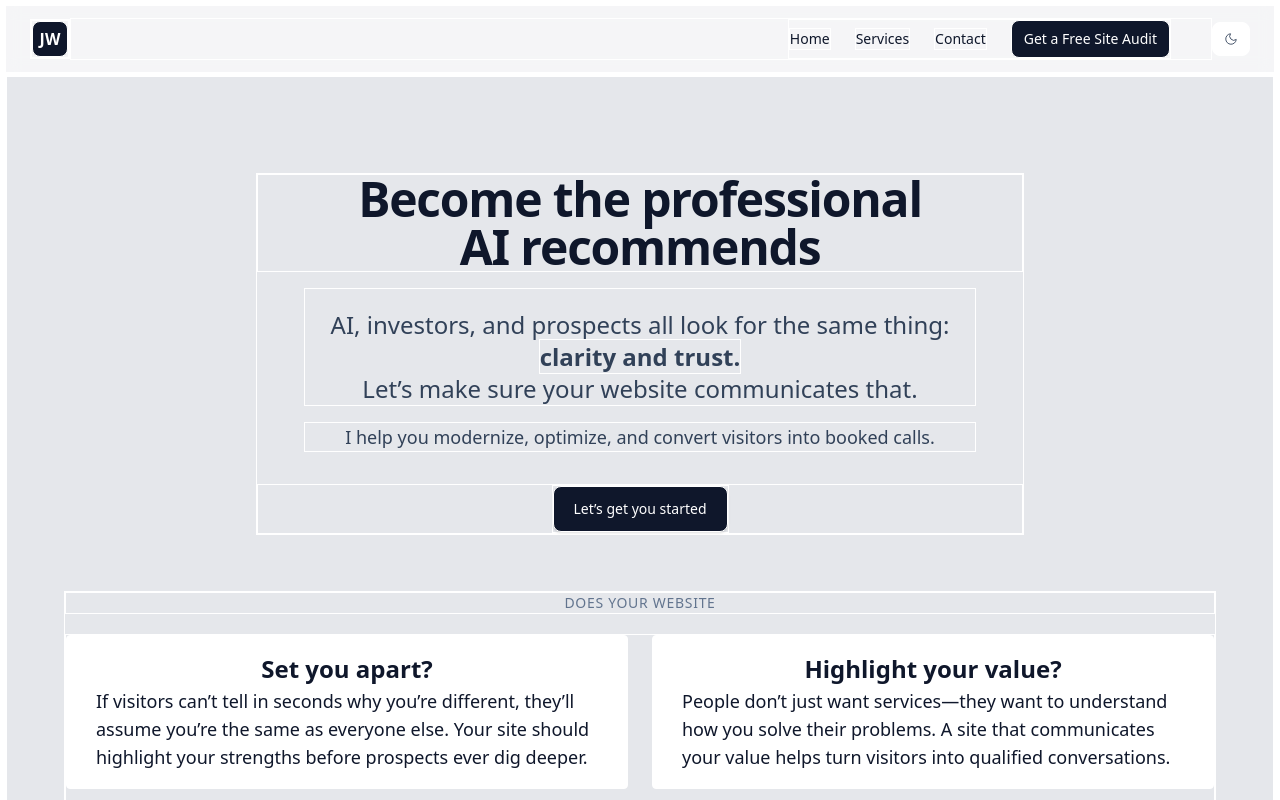
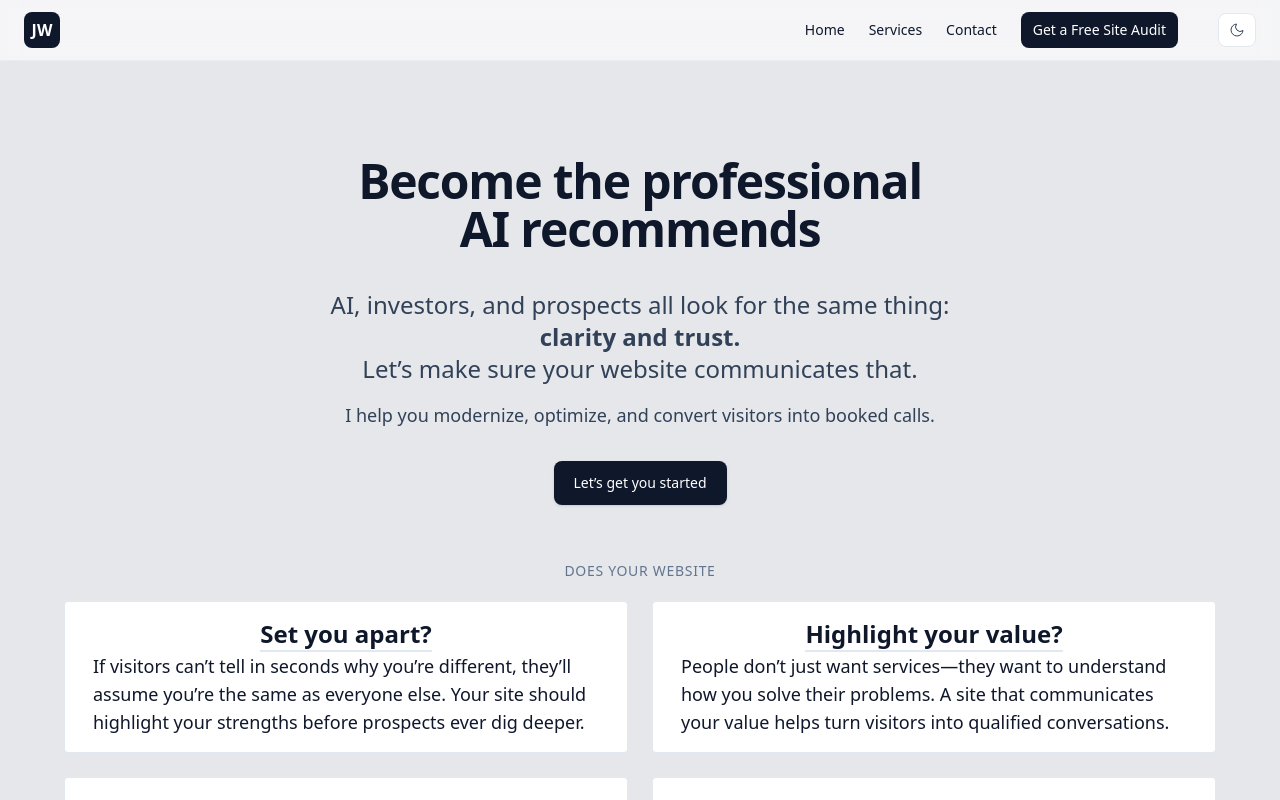
Before and after one commit to m4cbeth/warpofolio, a Next.js app: page / in a window 1280 px wide. Shown: the top 800 px of the page. Built offline with nearby package versions, Linux system fonts and the light colour scheme.

Commit message:
finished header. Dynmaically changes from Larg, med, sm and xs, From full, to minus button, to nav in dropdown. Theme toggle always top right. Nicely done.

```diff
--- a/package.json
+++ b/package.json
@@ -10,6 +10,7 @@
   },
   "dependencies": {
     "@next/third-parties": "^15.5.4",
+    "@radix-ui/react-dropdown-menu": "^2.1.16",
     "@sendgrid/mail": "^8.1.6",
     "@vercel/analytics": "^1.5.0",
     "@vercel/speed-insights": "^1.2.0",
--- a/src/app/globals.css
+++ b/src/app/globals.css
@@ -2,8 +2,8 @@
 @import "tw-animate-css";
 
 * {
-  border: 1px solid black !important;
-  border: 1px solid white !important;
+  /* border: 1px solid black !important;
+  border: 1px solid white !important; */
 }
 
 @custom-variant dark (&:is(.dark *));
--- a/src/components/MainNav.tsx
+++ b/src/components/MainNav.tsx
@@ -3,22 +3,28 @@
 import Link from "next/link";
 import { ThemeToggle } from "@/components/ThemeToggle";
 
-export function MainNav() {
+type MainNavProps = {
+  orientation?: "horizontal" | "vertical";
+}
+
+export function MainNav({ orientation = "horizontal" }: MainNavProps) {
+  const baseLink = "text-sm hover:text-slate-900/80 dark:hover:text-slate-100/80";
+  const isVertical = orientation === "vertical";
   return (
-    <nav className="flex items-center gap-6 md:flex">
-      <Link href="/#home" className="text-sm hover:text-slate-900/80 dark:hover:text-slate-100/80">
+    <nav className={isVertical ? "flex flex-col items-start gap-3" : "flex items-center gap-6"}>
+      <Link href="/#home" className={baseLink}>
         Home
       </Link>
-      <a href="/services" className="text-sm hover:text-slate-900/80 dark:hover:text-slate-100/80">
+      <a href="/services" className={baseLink}>
         Services
       </a>
-      <a href="#contact" className="text-sm hover:text-slate-900/80 dark:hover:text-slate-100/80">
+      <a href="#contact" className={baseLink}>
         Contact
       </a>
       <a
         href="#contact"
-        className="hidden sm:block     rounded-md bg-slate-900 px-3 py-2 text-sm font-medium text-white transition hover:bg-slate-800 dark:bg-white dark:text-slate-900 dark:hover:bg-slate-200"
-        >
+        className="hidden sm:block rounded-md bg-slate-900 px-3 py-2 text-sm font-medium text-white transition hover:bg-slate-800 dark:bg-white dark:text-slate-900 dark:hover:bg-slate-200"
+      >
         Get a Free Site Audit
       </a>
     </nav>
--- a/src/components/StickyHeader.tsx
+++ b/src/components/StickyHeader.tsx
@@ -4,6 +4,7 @@ import { ThemeToggle } from "@/components/ThemeToggle";
 import { MainNav } from "@/components/MainNav";
 import { JwBadge } from "@/components/jwBadge";
 import Link from "next/link";
+import { DropdownMenu, DropdownMenuContent, DropdownMenuTrigger } from "@/components/ui/dropdown-menu";
 
 export function StickyHeader() {
   return (
@@ -11,14 +12,24 @@ export function StickyHeader() {
       <div className="mx-auto flex max-w-7xl items-center justify-between px-4 py-3 md:px-6">
 
         {/* BADGE FOR MOBILE, WITH NAV DROPDOWN ON TAP */}
-        <JwBadge className="block sm:hidden" />
+        <DropdownMenu>
+          <DropdownMenuTrigger asChild>
+            <button type="button" aria-label="Open menu">
+              <JwBadge className="block sm:hidden" />
+            </button>
+          </DropdownMenuTrigger>
+          <DropdownMenuContent className="w-56 p-2">
+            {/* Render MainNav vertically inside dropdown */}
+            <MainNav orientation="vertical" />
+          </DropdownMenuContent>
+        </DropdownMenu>
 
         {/*  BADGE FOR NOT MOBILE, LINK TO #HOME */}
         <Link href="/#home">
         <JwBadge className="hidden sm:block " />
         </Link>
 
-        <div className="flex-1 flex justify-end pr-10">
+        <div className="flex-1 hidden sm:flex justify-end pr-10">
           <MainNav />
         </div>
         <ThemeToggle />
--- /dev/null
+++ b/src/components/ui/dropdown-menu.tsx
@@ -0,0 +1,52 @@
+"use client"
+
+import * as React from "react"
+import * as DropdownMenuPrimitive from "@radix-ui/react-dropdown-menu"
+import { twMerge } from "tailwind-merge"
+import clsx from "clsx"
+
+function cn(...inputs: Array<string | undefined | null | false>) {
+  return twMerge(clsx(inputs))
+}
+
+export const DropdownMenu = DropdownMenuPrimitive.Root
+
+export const DropdownMenuTrigger = DropdownMenuPrimitive.Trigger
+
+export const DropdownMenuContent = React.forwardRef<
+  React.ElementRef<typeof DropdownMenuPrimitive.Content>,
+  React.ComponentPropsWithoutRef<typeof DropdownMenuPrimitive.Content>
+>(({ className, sideOffset = 8, align = "start", ...props }, ref) => (
+  <DropdownMenuPrimitive.Portal>
+    <DropdownMenuPrimitive.Content
+      ref={ref}
+      sideOffset={sideOffset}
+      align={align}
+      className={cn(
+        "block sm:hidden z-50 min-w-[12rem] overflow-hidden rounded-md border bg-popover p-2 text-popover-foreground shadow-md focus:outline-none",
+        "data-[state=open]:animate-in data-[state=closed]:animate-out",
+        "data-[state=closed]:fade-out-0 data-[state=open]:fade-in-0",
+        "data-[side=bottom]:slide-in-from-top-2 data-[side=top]:slide-in-from-bottom-2",
+        className
+      )}
+      {...props}
+    />
+  </DropdownMenuPrimitive.Portal>
+))
+DropdownMenuContent.displayName = DropdownMenuPrimitive.Content.displayName
+
+export const DropdownMenuItem = React.forwardRef<
+  React.ElementRef<typeof DropdownMenuPrimitive.Item>,
+  React.ComponentPropsWithoutRef<typeof DropdownMenuPrimitive.Item>
+>(({ className, ...props }, ref) => (
+  <DropdownMenuPrimitive.Item
+    ref={ref}
+    className={cn(
+      "relative flex cursor-default select-none items-center rounded-sm px-2 py-1.5 text-sm outline-none transition",
+      "focus:bg-slate-100 focus:text-slate-900 dark:focus:bg-slate-800 dark:focus:text-slate-50",
+      className
+    )}
+    {...props}
+  />
+))
+DropdownMenuItem.displayName = DropdownMenuPrimitive.Item.displayName
```
Also changed, not shown: 1 other file (tests, documents, lock files or other folders).
